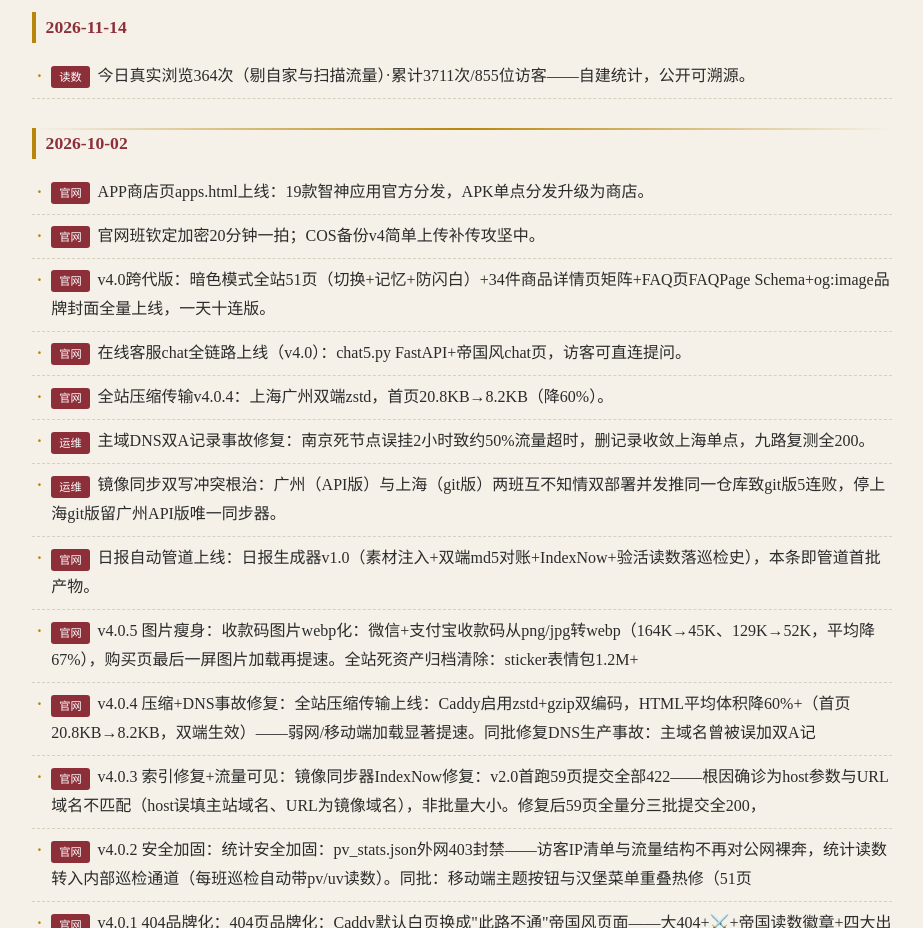
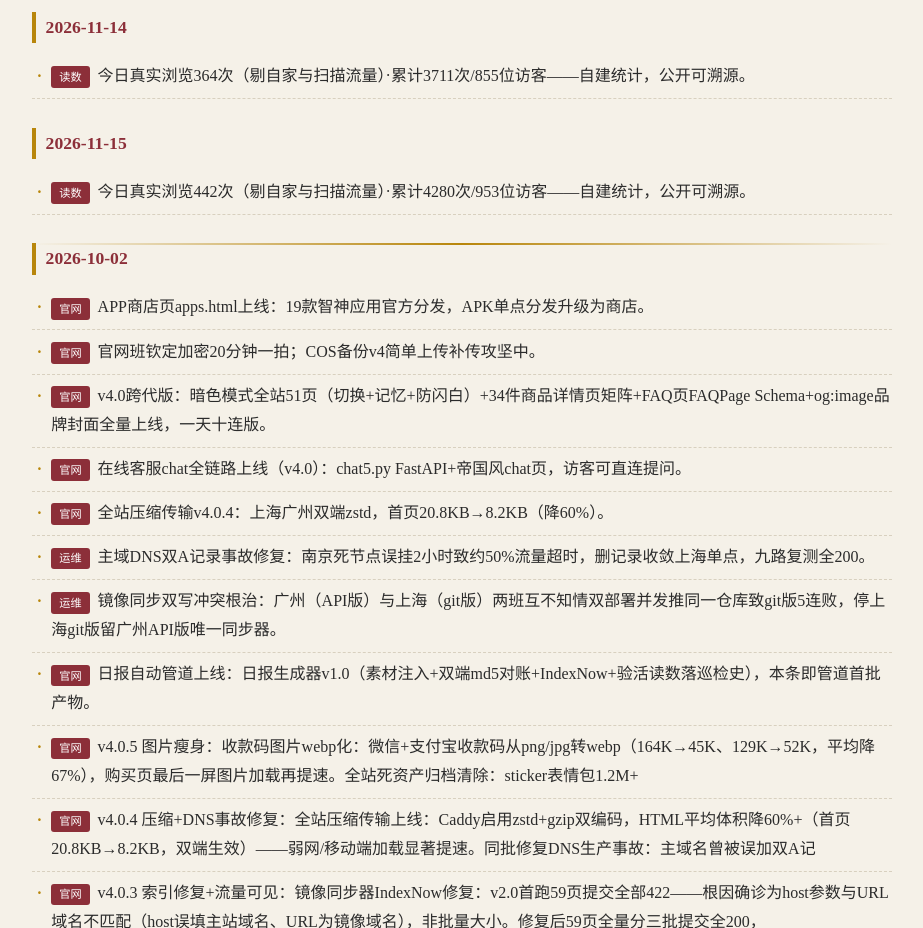
Before and after one commit to xushilianzhuren/xushilianzhuren.github.io, a plain HTML site: page daily.html in a window 1280 px wide. Shown: the part 5260-6188 px from the top of the page, without its empty margins (178-1101 px from the left). Drawn offline with Linux system fonts and the light colour scheme.

Commit message:
mirror sync daily.html 11152100

```diff
--- a/daily.html
+++ b/daily.html
@@ -291,6 +291,11 @@ html[data-theme="dark"] .zs-theme-btn{background:rgba(32,29,26,.92);border-color
 <li><span class="tag">读数</span>今日真实浏览364次（剔自家与扫描流量）·累计3711次/855位访客——自建统计，公开可溯源。</li>
 </ul>
 
+<h2>2026-11-15</h2>
+<ul>
+<li><span class="tag">读数</span>今日真实浏览442次（剔自家与扫描流量）·累计4280次/953位访客——自建统计，公开可溯源。</li>
+</ul>
+
 <div class="rule">
 
 <h2>2026-10-02</h2>
```
